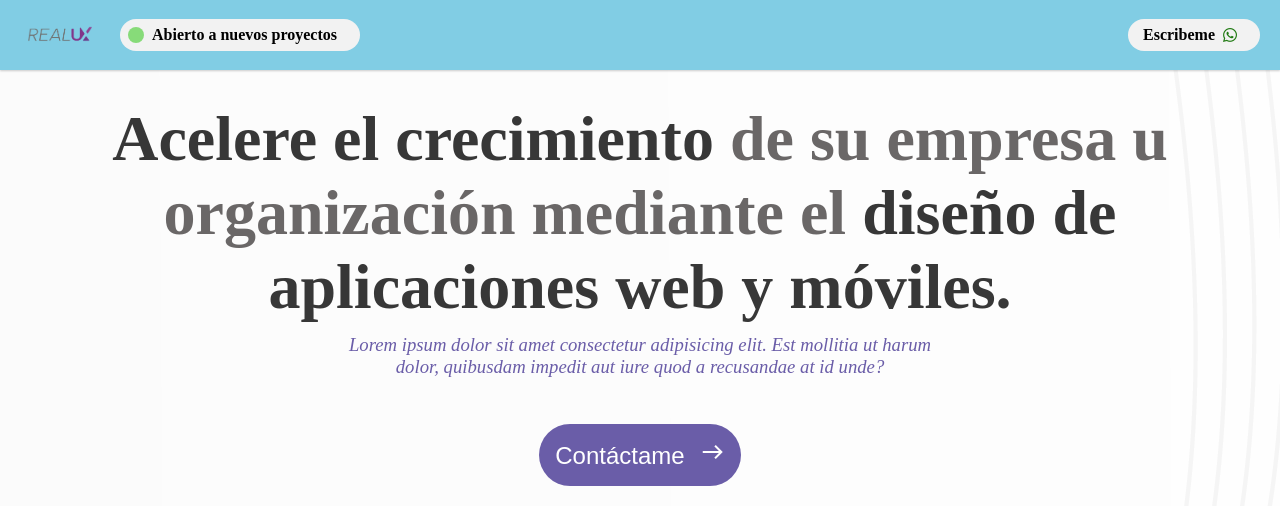
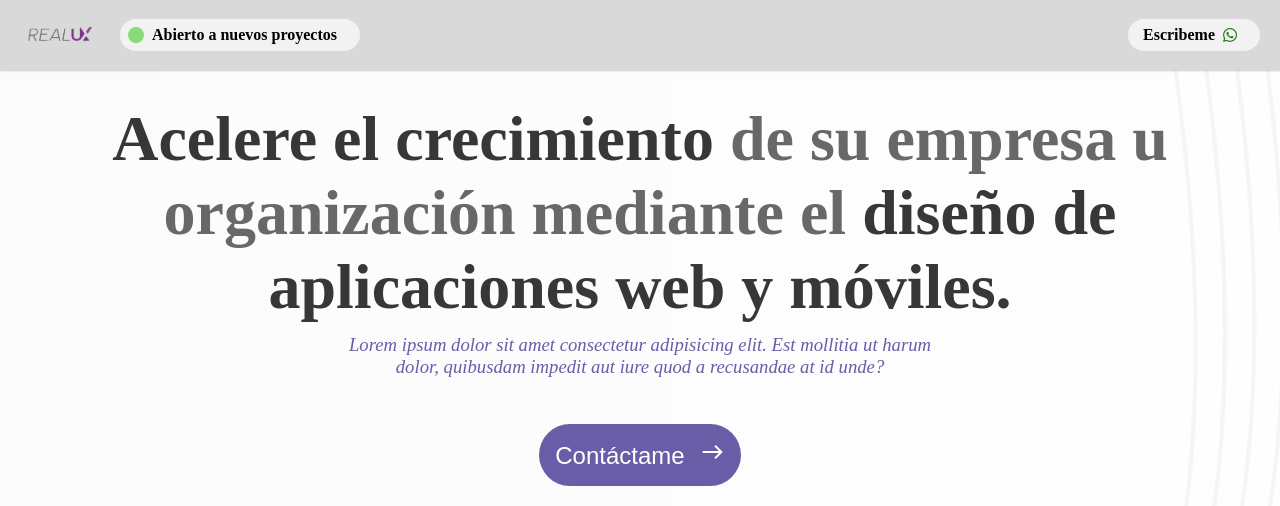
Before and after one commit to REAL-XDESIGN/ProfileREAL, a plain HTML site: page index.html in a window 1280 px wide. Shown: the top 506 px of the page. Drawn offline with nearby package versions, Linux system fonts and the light colour scheme.

Commit message:
cambio de color correcto de header

```diff
--- a/CSS/styles.css
+++ b/CSS/styles.css
@@ -26,7 +26,7 @@ body {
 /* HEADER */
 
 .header {
-    background-color: #81cde4;
+    background-color: #D9D9D9;
     position: sticky;
     top: 0px;
     width: 100%;
```
